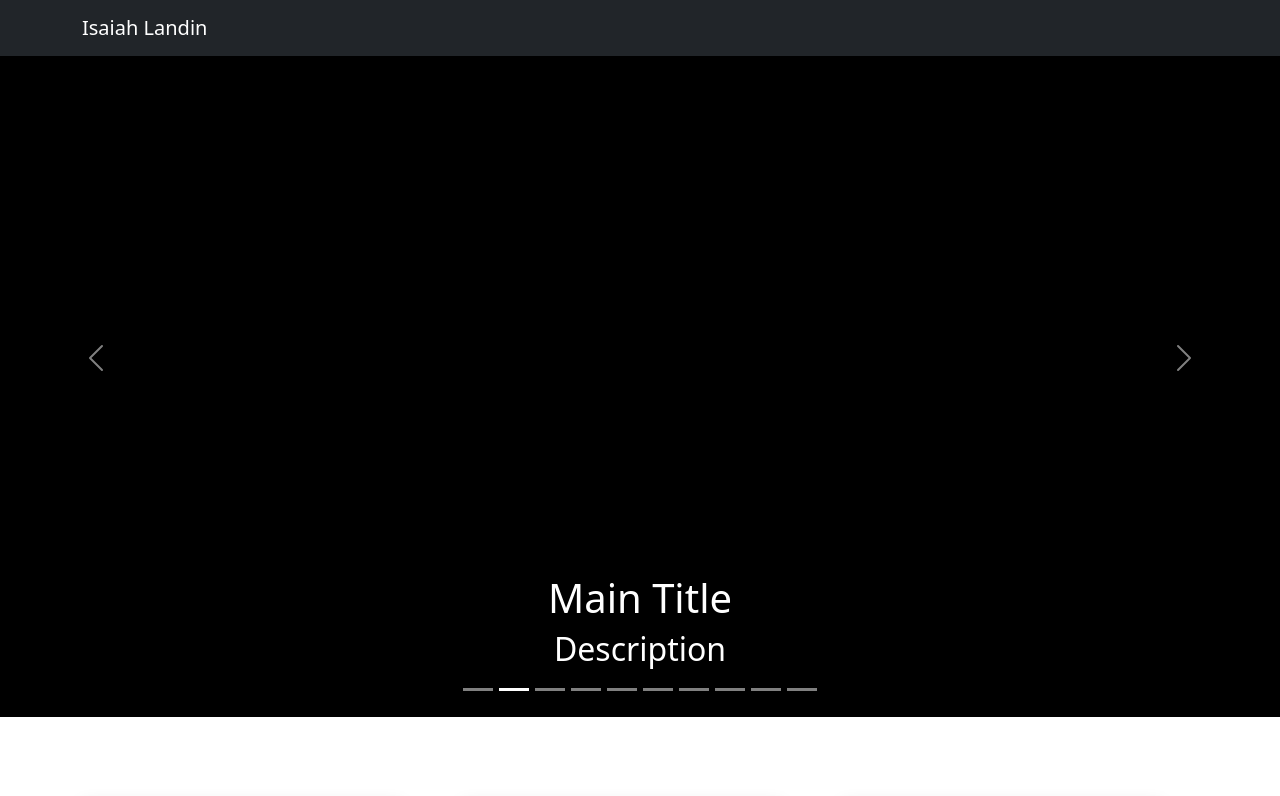
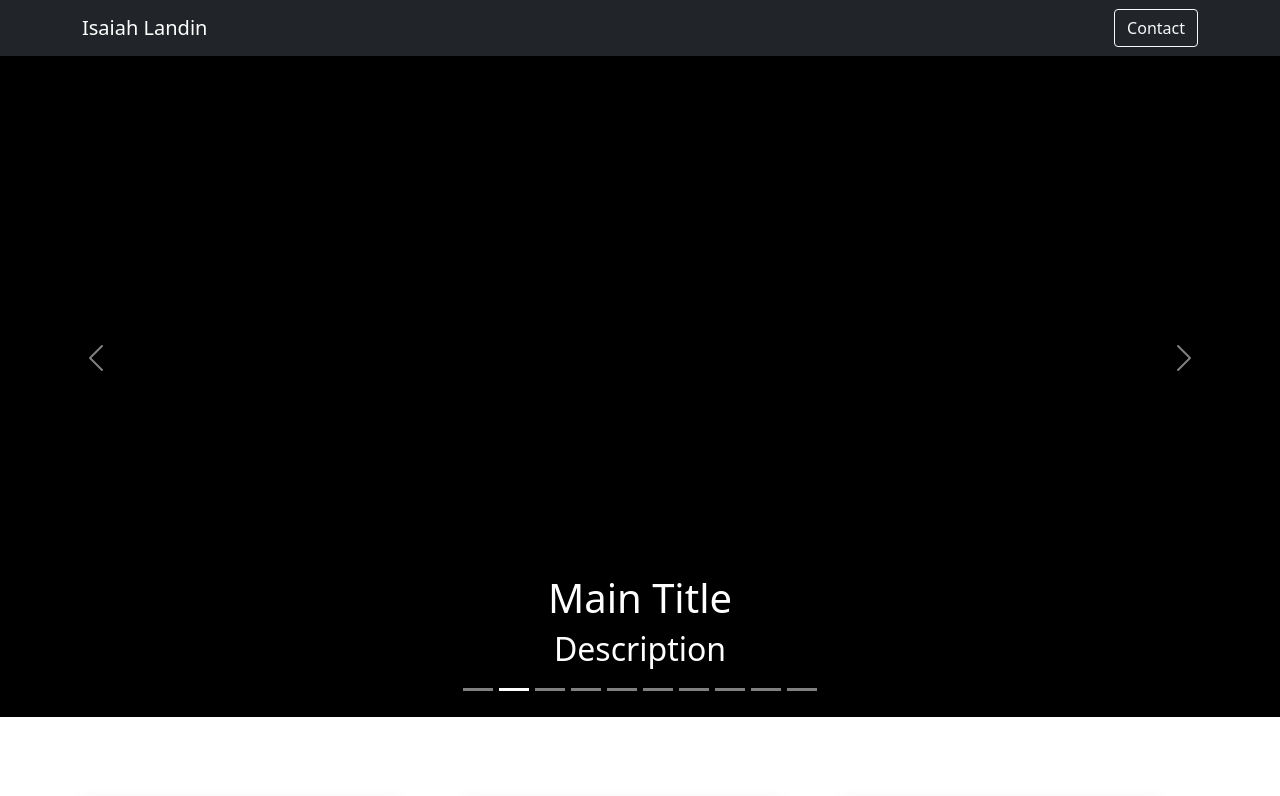
Before and after one commit to landinij0040/Personal-Website, a React (Create React App) app: page / in a window 1280 px wide. Shown: the top 796 px of the page. Built offline with nearby package versions, Linux system fonts and the light colour scheme.

Commit message:
Added Button to Project

```diff
--- a/src/MyNavbar.js
+++ b/src/MyNavbar.js
@@ -2,6 +2,7 @@ import Container from 'react-bootstrap/Container';
 import Navbar from 'react-bootstrap/Navbar';
 import Nav from 'react-bootstrap/Nav';
 import NavDropdown from 'react-bootstrap/NavDropdown';
+import Button from 'react-bootstrap/Button';
 
 const MyNavbar = () => {
     return (
@@ -9,7 +10,12 @@ const MyNavbar = () => {
             <Navbar className="bg-dark" fixed="top" bg="dark" variant="dark" expand="lg">
             <Container>
                 <Navbar.Brand >Isaiah Landin</Navbar.Brand>
-                <Navbar.Toggle aria-controls="basic-navbar-nav" />
+                <Button variant="outline-light">Contact</Button>
+                {/* <Nav.Item>
+                    <Nav.Link>
+                        Test
+                    </Nav.Link>
+                </Nav.Item> */}
             </Container>
             </Navbar>
         </>
```
